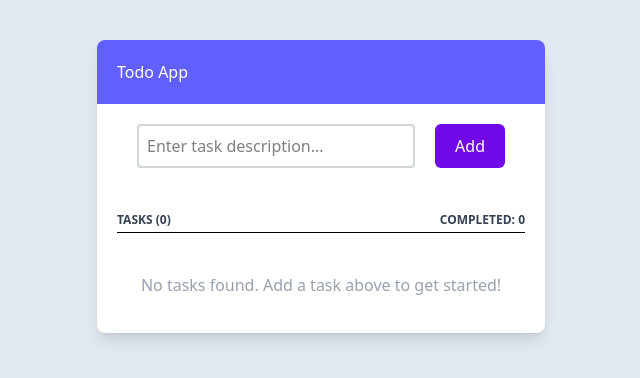
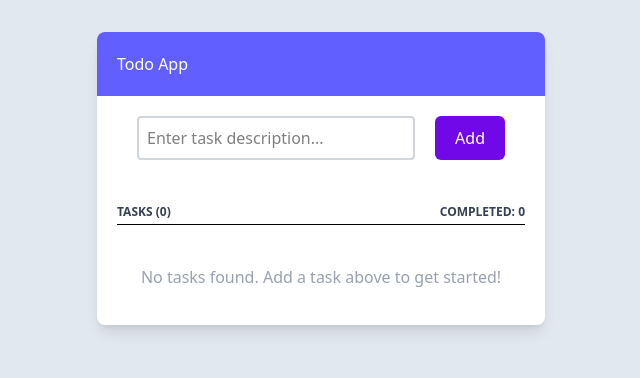
Before and after one commit to ayushchauhanweb/Todo-App, a plain HTML site: page index.html in a window 1280 px wide. Shown: the whole page, without its empty margins (319-959 px from the left). Drawn offline with nearby package versions, Linux system fonts and the light colour scheme.

Commit message:
js final

```diff
--- a/index.html
+++ b/index.html
@@ -11,7 +11,7 @@
 
 </head>
 
-<body class="bg-slate-200  pt-10 ">
+<body class="bg-slate-200 sm:p-8 px-4 pt-10 ">
     <div class=" bg-white  max-w-md mx-auto rounded-lg shadow-lg ">
         <div class="bg-indigo-500 p-5 text-white rounded-tl-lg rounded-tr-lg font-medium">
             <h1>Todo App</h1>
```
